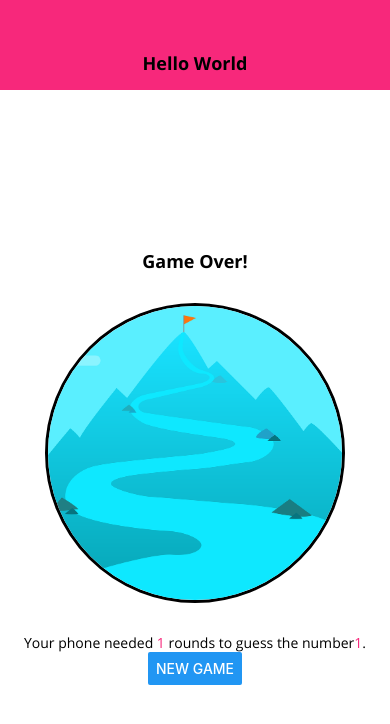
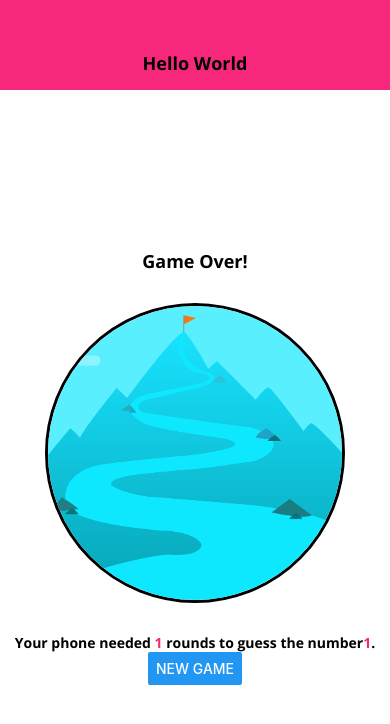
Before and after one commit to RommelTJ/rn-guess-number, a React Native app: screen / in a window 390 px wide. Shown: the top 724 px of the page. Built offline with nearby package versions, Linux system fonts and the light colour scheme.

Commit message:
:sparkles: BodyText: Showing that bold font family gets inherited

```diff
--- a/components/BodyText.js
+++ b/components/BodyText.js
@@ -5,7 +5,7 @@
 
 const styles = StyleSheet.create({
   body: {
-    fontFamily: 'open-sans'
+    fontFamily: 'open-sans-bold'
   }
 });
 
```
